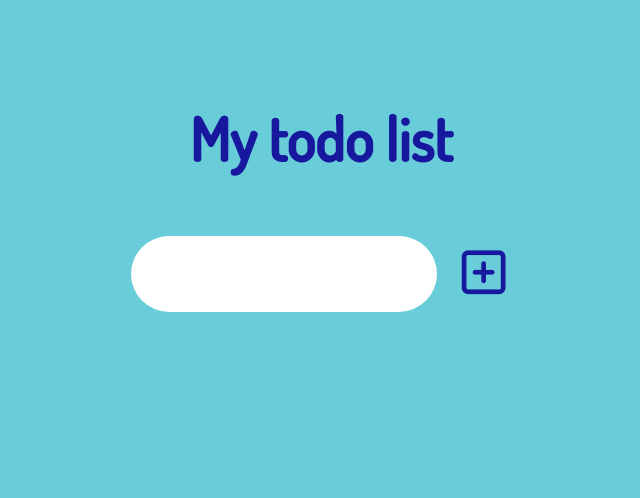
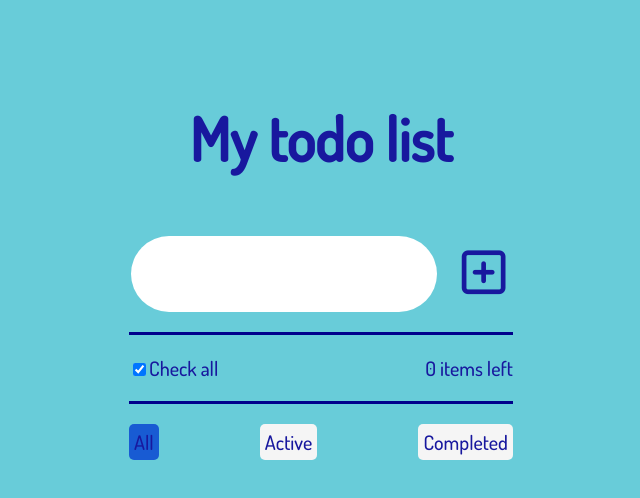
Before and after one commit to Deirdris/Todo, a Vue app: page / in a window 1280 px wide. Shown: the top 498 px of the page, without its empty margins (319-959 px from the left). Built offline with nearby package versions, Linux system fonts and the light colour scheme.

Commit message:
Check all, esc to cancel editing, counter, buttons to filter todos

```diff
--- a/src/views/Home.vue
+++ b/src/views/Home.vue
@@ -10,18 +10,46 @@
     </div>
 
     <div id="todos" >
-      <div v-for="(todo,i) in todos" :key="i" style="text-align: center">
+      <div v-for="(todo,i) in todosFilter" :key="i" style="text-align: center; padding-bottom: 30px;">
 
-       <span v-if="!todo.editing" class="todo-item-label" @dblclick="editTodo(todo)">
+        <span style="padding-right: 20px;">
+         <input type="checkbox" id="done" v-model="todo.completed">
+        </span>
+
+       <span v-if="!todo.editing" class="todo-item-label" @dblclick="editTodo(todo)" :class="{completed : todo.completed}">
        {{todo.title}}
        </span>
 
-       <input v-else class="todo-item-edit" type="text" v-model="todo.title" @blur="doneEditing(todo)" @keyup.enter="doneEditing(todo)">
+       <input v-else class="todo-item-edit" type="text" v-model="todo.title" @blur="doneEditing(todo)" @keyup.enter="doneEditing(todo)" @keyup.esc="cancelEditing(todo)">
 
          <button id="remove" v-on:click="removeTodo(i)"><i class="fas fa-times"></i></button>
 
       </div>
     </div>
+
+    <div style="display: flex; align-items: center; justify-content: center">
+
+      <div class="extras">
+
+        <label><input type="checkbox" :checked="!allDone" @change="checkAll">Check all</label>
+        <span>{{remaining}} items left</span>
+
+      </div>
+
+    </div>
+
+    <div style="display: flex; align-items: center; justify-content: center">
+
+    <div class="extras">
+
+        <button :class="{active: filter === 'all'}" @click="filter = 'all'">All</button>
+        <button :class="{active: filter === 'active'}" @click="filter = 'active'">Active</button>
+        <button :class="{active: filter === 'completed'}" @click="filter = 'completed'">Completed</button>
+
+    </div>
+
+  </div>
+
   </div>
 </template>
 
@@ -35,6 +63,8 @@ export default {
   data() {
     return {
       newTodo: '',
+      beforeEdit: '',
+      filter: 'all',
       todos:[
 
       ]
@@ -59,12 +89,41 @@ export default {
       this.todos.splice(i,1)
     },
     editTodo(todo){
+      this.beforeEdit = todo.title;
       todo.editing = true;
     },
     doneEditing(todo){
+      if(todo.title.length === 0){
+        todo.title = this.beforeEdit;
+      }
       todo.editing = false;
+    },
+    cancelEditing(todo){
+      todo.title = this.beforeEdit;
+      todo.editing = false;
+    },
+    checkAll(){
+      this.todos.forEach(todo => todo.completed = event.target.checked)
     }
 
+
+  },
+  computed: {
+    remaining(){
+      return this.todos.filter(todo => !todo.completed).length;
+    },
+    allDone(){
+      return this.remaining !== 0;
+    },
+    todosFilter(){
+      if(this.filter === 'all'){
+        return this.todos;
+      } else if (this.filter === 'active'){
+        return this.todos.filter(todo => !todo.completed);
+      } else if(this.filter === 'completed'){
+        return this.todos.filter(todo => todo.completed);
+      }
+    }
   }
 
 }
@@ -154,4 +213,44 @@ export default {
    }
  }
 
+ .completed{
+   text-decoration: line-through;
+   color: dimgray;
+ }
+
+ .extras{
+   width: 30%;
+   display: flex;
+   align-items: center;
+   justify-content: space-between;
+   font-size: 20px;
+   border-top: 3px solid darkblue;
+   padding-top: 20px;
+   margin-bottom: 20px;
+   color: #18189e;
+   font-family: 'Dosis', sans-serif;
+
+   button{
+     font-size: 20px;
+     background-color: whitesmoke;
+     appearance: none;
+     border: none;
+     border-radius: 5px;
+     padding: 5px;
+     font-family: 'Dosis', sans-serif;
+     color: #18189e;
+
+     &:hover{
+       background: cornflowerblue;
+     }
+     &:focus{
+       outline: none;
+     }
+   }
+
+   .active{
+     background: darken(cornflowerblue,20%);
+   }
+ }
+
 </style>
```
